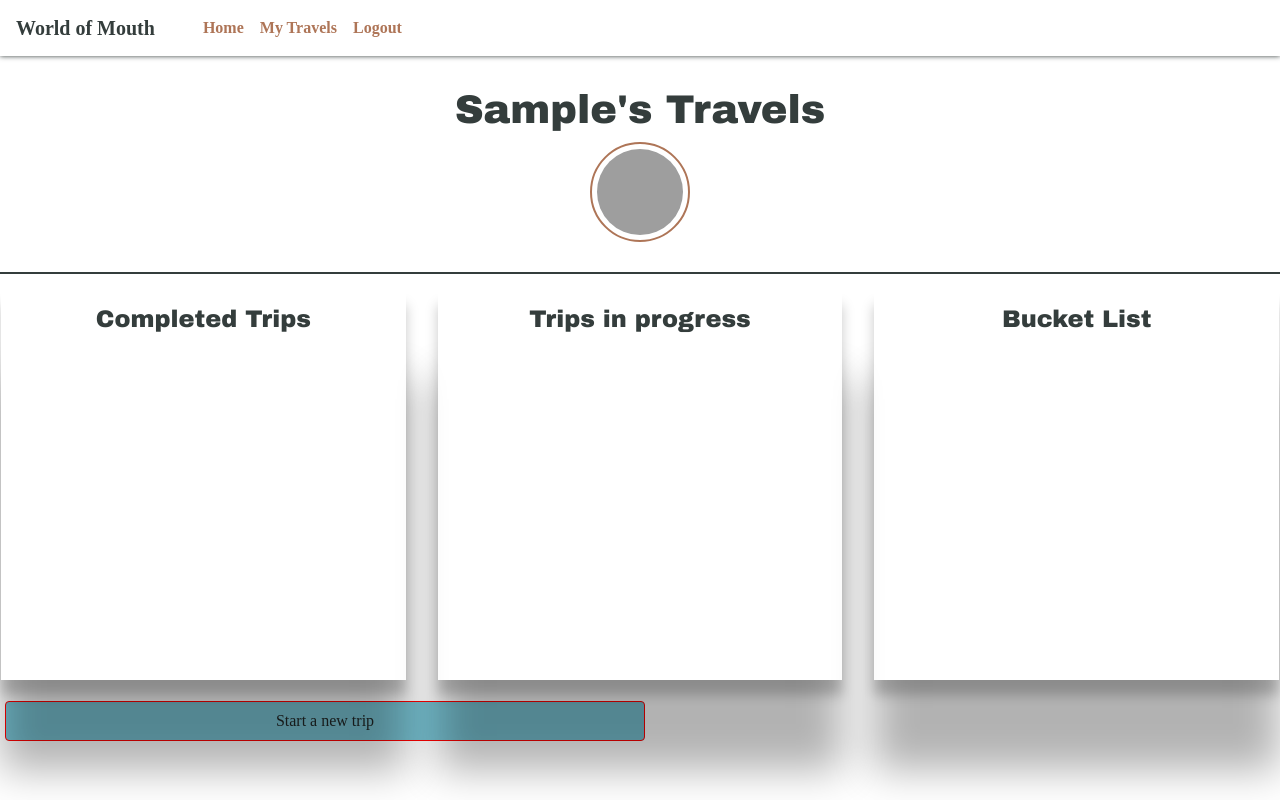
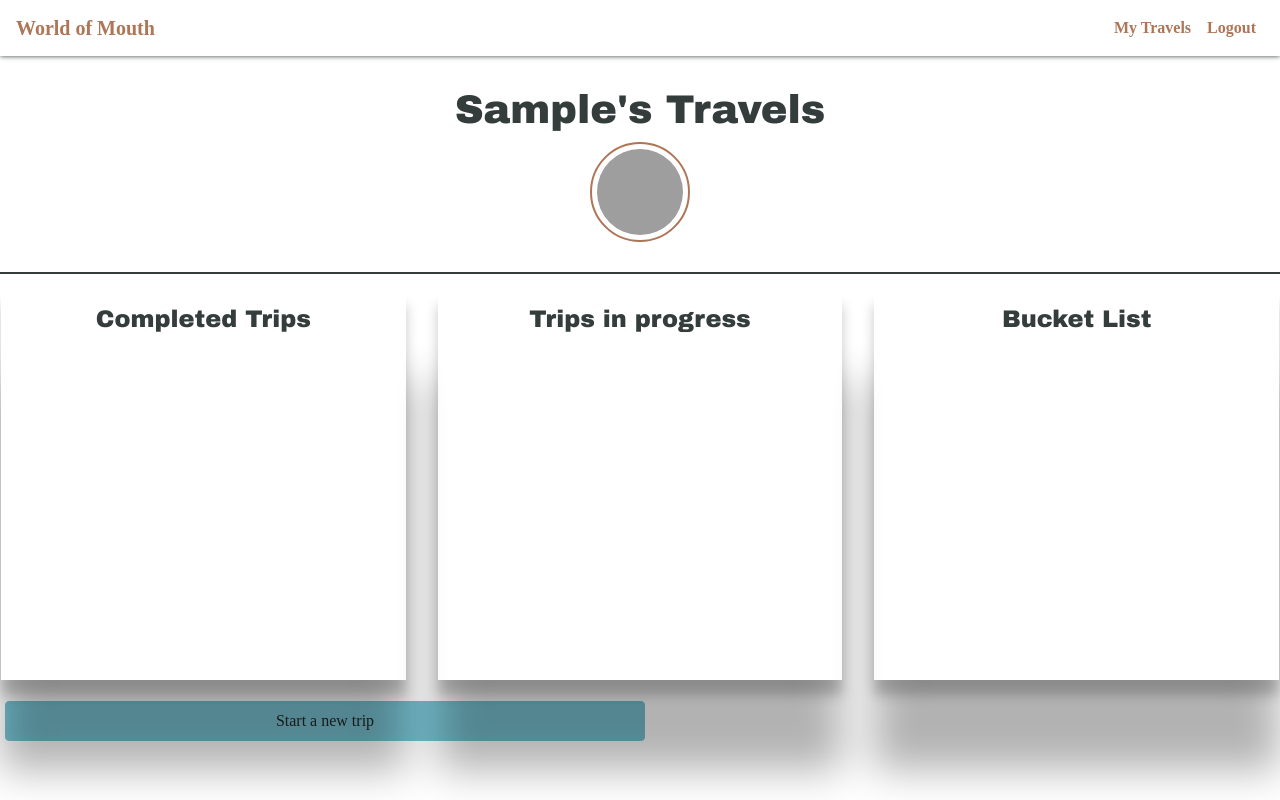
Before and after one commit to brittCommit/world_of_mouth, a Flask app: page /api/my_travels/1 in a window 1280 px wide. Run offline with Flask 2, Linux system fonts and the light colour scheme; the visitor is signed in with stand-in values (Sample User, id 1); data comes from the database, SQL or seed files in the repository; data that the repository does not hold is empty; some libraries are stand-ins or nearby versions; some web fonts are replaced; grey boxes are pictures that could not be loaded.

Commit message:
aligned navbar to the right

```diff
--- a/static/css/index.css
+++ b/static/css/index.css
@@ -65,7 +65,7 @@ small {
     padding: .75rem 1.25rem;
     color: #232426;
     border-color:#fff;
-    border-bottom: 1px solid rgba(0,0,0,.125);;
+    border-bottom: 1px solid rgba(0,0,0,.125);
     background-color: #fff;
 
 }
@@ -77,7 +77,7 @@ small {
   align: center;
   color: #212626;
   background-color: #77C0D0;
-  border-color: #77C0D0;;
+  border-color: #77C0D0;
 }
 
 .btn-primary {
@@ -99,11 +99,16 @@ small {
   box-shadow: 0px 0px 5px #343D3C;
 }
 
+.navbar-nav{
+  margin-left: auto;
+}
+
 #traveler-header {
   text-align: center;
   display: block;
   padding:30px;
   border-bottom: 2px solid #343D3C;
+  background-img: url('/static/img/Palms.jpeg');
 }
 
 #trip-buckets {
@@ -134,11 +139,6 @@ small {
   background: none;
 }
 
-#new-trip {
-  z-index: -100;
-  border: 1px solid red;
-  position: relative;
-}
 /* Header
 
 .masthead {
--- a/templates/base.html
+++ b/templates/base.html
@@ -28,14 +28,11 @@
       </header>-->
 
       <nav class="navbar navbar-expand">
-        <a class="navbar-brand">World of Mouth</a>
+        <a class="navbar-brand" href="/" style="font-size:32">World of Mouth</a>
         <span class="navbar-toggler-icon"></span>
 
         <div class="navbar-nav">
-          <ul class="navbar-nav mr-auto">
-            <li class="nav-item active">
-              <a class="nav-link" href="/">Home</a>
-            </li>
+          <ul class="navbar-nav">
             {% if session %}
             <li class="nav-item">
               <a class="nav-link" href = "/api/my_travels/{{session['user']}}">My Travels</a>
```
